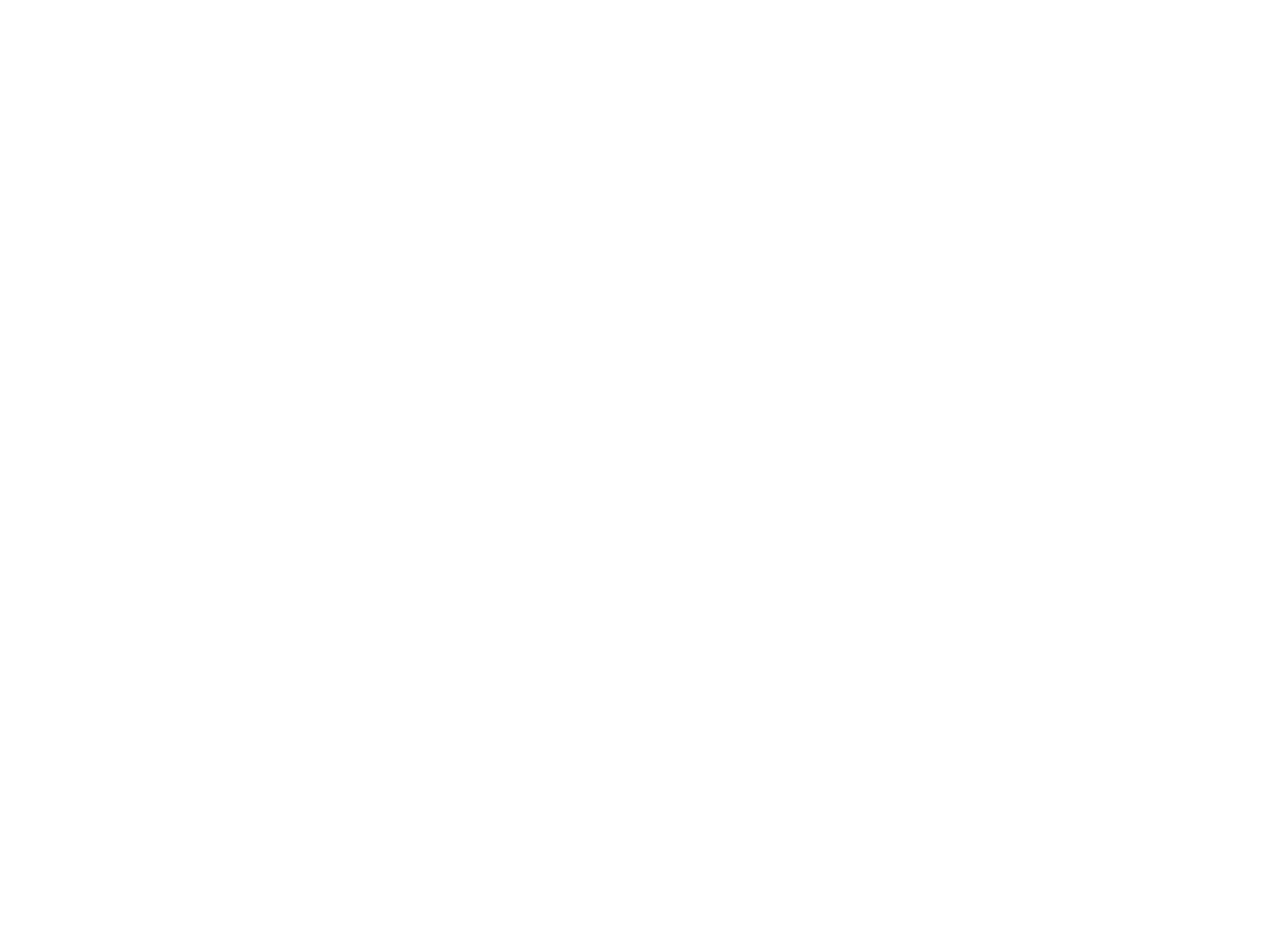
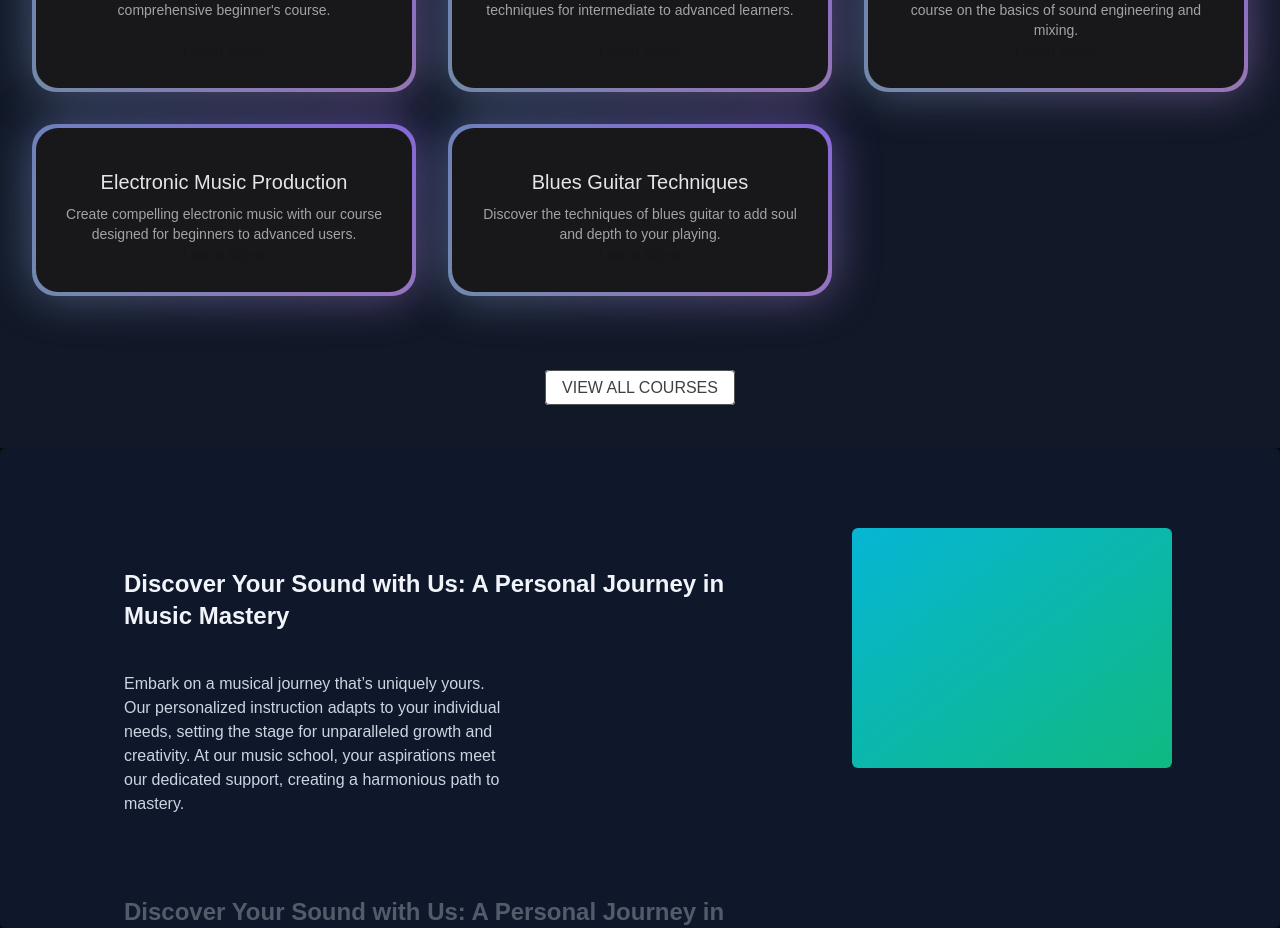
Before and after one commit to rajx7722/music-academy, a Next.js app: page / in a window 1280 px wide. Shown: the part 900-1828 px from the top of the page. Before the commit the page ends 808 px from the top, so only its background shows below. Built offline with nearby package versions, Linux system fonts and the light colour scheme.

Commit message:
added stciky roll component.

```diff
--- a/src/app/page.tsx
+++ b/src/app/page.tsx
@@ -1,11 +1,13 @@
 import FeaturedCourses from "@/components/FeaturedCourses";
 import Herosection from "@/components/HeroSection";
-
+import WhyChooseUs from "@/components/WhyChooseUs";
 export default function Home() {
   return(
     <main className="min-h-screen bg-black/[0.96] antialiased bg-grid-white/[0.02]">
       <Herosection/>
       <FeaturedCourses/>
+      <WhyChooseUs/>
+
     </main>
   )
 }
--- a/src/components/FeaturedCourses.tsx
+++ b/src/components/FeaturedCourses.tsx
@@ -1,11 +1,52 @@
+'use client'
+import Link from "next/link"
 import courseData from "../data/music-courses.json"
+import { BackgroundGradient } from "./ui/background-gradient"
+
+interface Course{
+    id: number,
+    title: string,
+    slug: string,
+    description: string,
+    price: number,
+    instructor: string,
+    isFeatured: boolean,
+}
 
 function FeaturedCourses() {
+    const featuredCourses=courseData.courses.filter((course:Course)=> course.isFeatured)
+
   return (
-    <div className="py-12 bg-yellow-300">
-      <div className=" bg-black">1</div>
-      <div className=" bg-black">2</div>
-      <div className=" bg-black">3</div>
+    <div className="py-12 bg-gray-900">
+      <div>
+        <div className=" text-center">
+            <h2 className="text-base text-teal-600 font-semibold tracking-wide uppercase">FEATURED COURSES</h2>
+            <p className="mt-2 text-3xl leading-8 font-extrabold tracking-tight text-white sm:text-4xl">Learn With The Best</p>
+        </div>
+      </div>
+
+      <div className="mt-10 mx-8">
+      <div className="grid grid-cols-1 sm:grid-cols-2 lg:grid-cols-3 gap-8 justify-center">
+        {featuredCourses.map((course: Course)=>(
+            <div key={course.id} className="flex justify-center">
+                <BackgroundGradient  className="flex flex-col rounded-[22px] bg-white dark:bg-zinc-900 overflow-hidden h-full max-w-sm">
+                <div className="p-4 sm:p-6 flex flex-col items-center text-center flex-grow">
+                                <p className="text-lg sm:text-xl text-black mt-4 mb-2 dark:text-neutral-200">{course.title}</p>
+                                <p className="text-sm text-neutral-600 dark:text-neutral-400 flex-grow">{course.description}</p>
+                                <Link href={`/courses/${course.slug}`}>
+                                Learn More
+                                </Link>
+                            </div>
+                </BackgroundGradient>
+            </div>
+        ))}
+      </div>
+      </div>
+
+      <div className=" mt-20 text-center">
+      <Link href="/courses" className="px-4 py-2 rounded border border-neutral-600 text-neutral-700 bg-white hover:bg-gray-100 transition duration-200">VIEW ALL COURSES</Link>
+      </div>
+
     </div>
   )
 }
--- /dev/null
+++ b/src/components/WhyChooseUs.tsx
@@ -0,0 +1,47 @@
+"use client";
+import React from "react";
+import { StickyScroll } from "./ui/sticky-scroll-reveal";
+
+const musicSchoolContent = [
+  {
+    title: 'Discover Your Sound with Us: A Personal Journey in Music Mastery',
+    description:
+      'Embark on a musical journey that’s uniquely yours. Our personalized instruction adapts to your individual needs, setting the stage for unparalleled growth and creativity. At our music school, your aspirations meet our dedicated support, creating a harmonious path to mastery.',
+  },
+  {
+    title: 'Discover Your Sound with Us: A Personal Journey in Music Mastery',
+    description:
+      'Embark on a musical journey that’s uniquely yours. Our personalized instruction adapts to your individual needs, setting the stage for unparalleled growth and creativity. At our music school, your aspirations meet our dedicated support, creating a harmonious path to mastery.',
+  },
+  {
+    title: 'Discover Your Sound with Us: A Personal Journey in Music Mastery',
+    description:
+      'Embark on a musical journey that’s uniquely yours. Our personalized instruction adapts to your individual needs, setting the stage for unparalleled growth and creativity. At our music school, your aspirations meet our dedicated support, creating a harmonious path to mastery.',
+  },
+  {
+    title: 'Live Feedback & Engagement',
+    description:
+      'Immerse yourself in an interactive learning experience where feedback is immediate, just like real-time changes in a collaborative project. This approach enhances your understanding and mastery of music concepts and performance techniques.',
+  },
+  {
+    title: 'Cutting-Edge Curriculum',
+    description:
+      'Our curriculum is continuously updated to include the latest music education trends and technologies, ensuring you’re always learning with the most current and effective methods. Say goodbye to outdated materials and welcome an education that evolves with the industry.',
+  },
+  {
+    title: 'Limitless Learning Opportunities',
+    description:
+      'With our expansive resource library and dynamic course offerings, you’ll never find yourself without something new to explore. Our platform provides continuous opportunities for growth, ensuring your musical skills are always advancing.',
+  },
+];
+
+
+function whyChooseUs() {
+  return (
+    <div>
+    <StickyScroll content={musicSchoolContent} />
+    </div>
+  )
+}
+
+export default whyChooseUs
--- /dev/null
+++ b/src/components/ui/sticky-scroll-reveal.tsx
@@ -0,0 +1,112 @@
+"use client";
+import React, { useEffect, useRef, useState } from "react";
+import { useMotionValueEvent, useScroll } from "framer-motion";
+import { motion } from "framer-motion";
+import { cn } from "@/utils/util";
+
+export const StickyScroll = ({
+  content,
+  contentClassName,
+}: {
+  content: {
+    title: string;
+    description: string;
+    content?: React.ReactNode | any;
+  }[];
+  contentClassName?: string;
+}) => {
+  const [activeCard, setActiveCard] = React.useState(0);
+  const ref = useRef<any>(null);
+  const { scrollYProgress } = useScroll({
+    // uncomment line 22 and comment line 23 if you DONT want the overflow container and want to have it change on the entire page scroll
+    // target: ref
+    container: ref,
+    offset: ["start start", "end start"],
+  });
+  const cardLength = content.length;
+
+  useMotionValueEvent(scrollYProgress, "change", (latest) => {
+    const cardsBreakpoints = content.map((_, index) => index / cardLength);
+    const closestBreakpointIndex = cardsBreakpoints.reduce(
+      (acc, breakpoint, index) => {
+        const distance = Math.abs(latest - breakpoint);
+        if (distance < Math.abs(latest - cardsBreakpoints[acc])) {
+          return index;
+        }
+        return acc;
+      },
+      0
+    );
+    setActiveCard(closestBreakpointIndex);
+  });
+
+  const backgroundColors = [
+    "var(--slate-900)",
+    "var(--black)",
+    "var(--neutral-900)",
+  ];
+  const linearGradients = [
+    "linear-gradient(to bottom right, var(--cyan-500), var(--emerald-500))",
+    "linear-gradient(to bottom right, var(--pink-500), var(--indigo-500))",
+    "linear-gradient(to bottom right, var(--orange-500), var(--yellow-500))",
+  ];
+
+  const [backgroundGradient, setBackgroundGradient] = useState(
+    linearGradients[0]
+  );
+
+  useEffect(() => {
+    setBackgroundGradient(linearGradients[activeCard % linearGradients.length]);
+  }, [activeCard]);
+
+  return (
+    <motion.div
+      animate={{
+        backgroundColor: backgroundColors[activeCard % backgroundColors.length],
+      }}
+      className="h-[30rem] overflow-y-auto flex justify-center relative space-x-10 rounded-md p-10"
+      ref={ref}
+    >
+      <div className="div relative flex items-start px-4">
+        <div className="max-w-2xl">
+          {content.map((item, index) => (
+            <div key={item.title + index} className="my-20">
+              <motion.h2
+                initial={{
+                  opacity: 0,
+                }}
+                animate={{
+                  opacity: activeCard === index ? 1 : 0.3,
+                }}
+                className="text-2xl font-bold text-slate-100"
+              >
+                {item.title}
+              </motion.h2>
+              <motion.p
+                initial={{
+                  opacity: 0,
+                }}
+                animate={{
+                  opacity: activeCard === index ? 1 : 0.3,
+                }}
+                className="text-kg text-slate-300 max-w-sm mt-10"
+              >
+                {item.description}
+              </motion.p>
+            </div>
+          ))}
+          <div className="h-40" />
+        </div>
+      </div>
+      <div
+        style={{ background: backgroundGradient }}
+        className={cn(
+          "hidden lg:block h-60 w-80 rounded-md bg-white sticky top-10 overflow-hidden",
+          contentClassName
+        )}
+      >
+        {content[activeCard].content ?? null}
+      </div>
+    </motion.div>
+  );
+};
```
